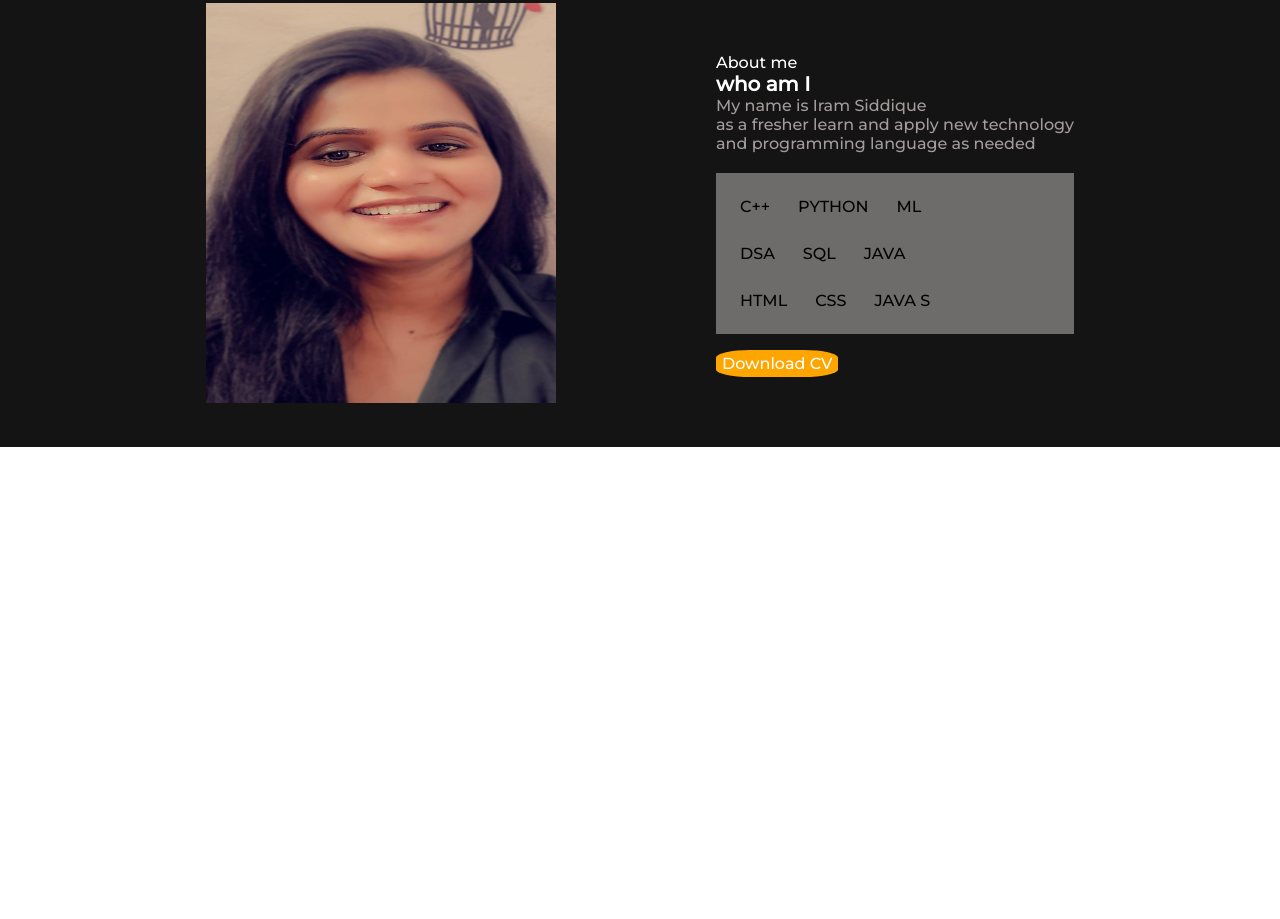
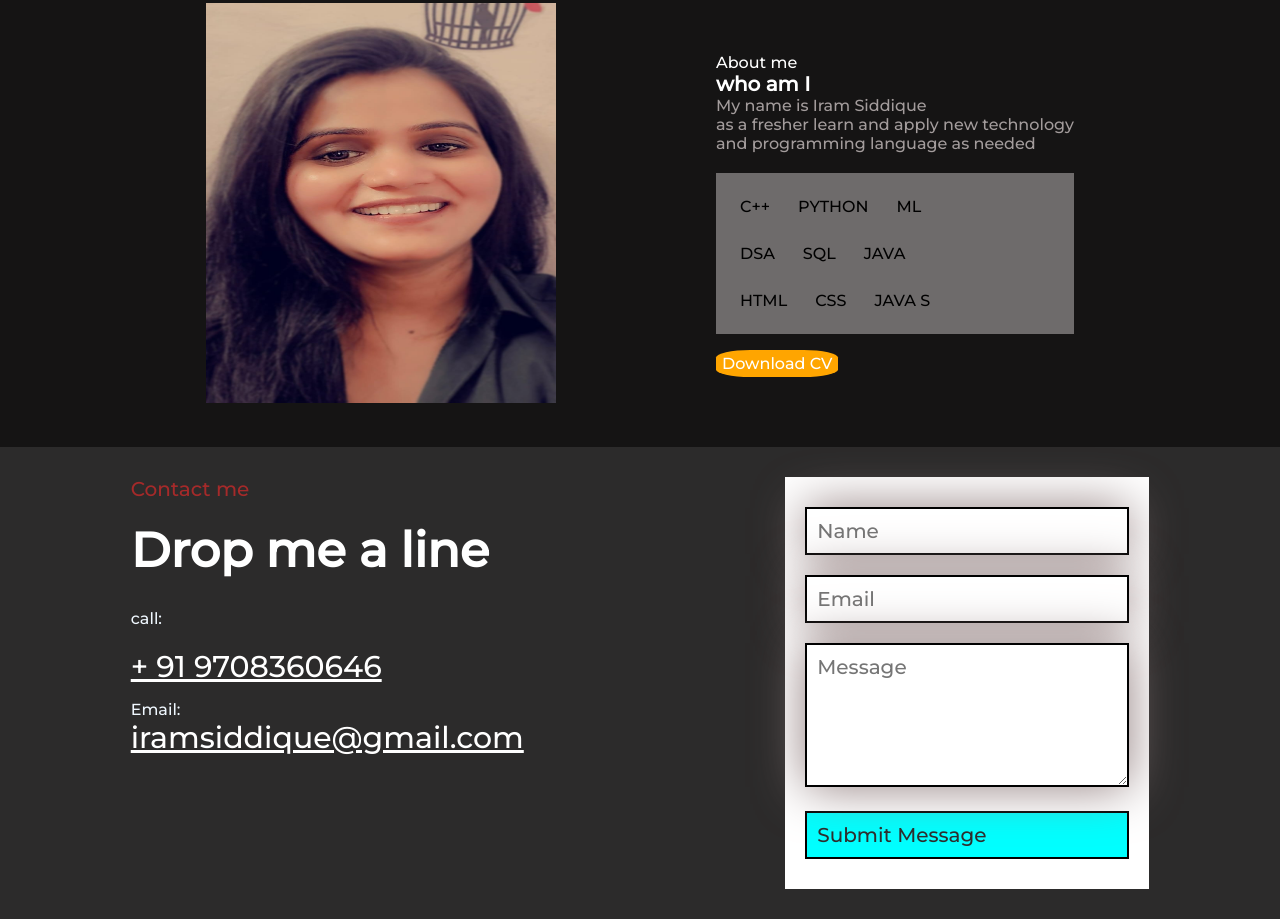
Before and after one commit to Iramsiddique/resume, a plain HTML site: page index.html in a window 1280 px wide. Shown: the part 545-1464 px from the top of the page. Before the commit the page ends 992 px from the top, so only its background shows below. Drawn offline with Linux system fonts and the light colour scheme.

Commit message:
Add files via upload

```diff
--- a/index.html
+++ b/index.html
@@ -72,12 +72,28 @@
   </div>
   <!-- ====================end about me========== -->
      <!-- ============form==========================-->
-     <section>
+     <!-- =================contactb me]========== -->
+     <div id="main">
       <div>
-        <div></div>
-        <div></div>
+        <div id="contact">Contact me</div>
+        <div id="one">Drop me a line</div>
+        <div style="color: aliceblue;">call:</div>
+        <div id="number"><a href="#">+ 91 9708360646</a></div>
+        <div style="color: aliceblue;">Email:</div>
+        <div id="mail"><a href="#">iramsiddique@gmail.com</a></div>
       </div>
-     </section>
+      <div id="kuchnhi">
+        <form >
+          <input type="text" placeholder="Name"><br>
+          <input type="email" placeholder="Email"><br>
+          <textarea rows="5" cols="20" placeholder="Message"></textarea><br>
+          <div id="button"><a href="#">Submit Message</a></div>
+
+        </form>
+      </div>
+     </div>
+
+
 
 </body>
 
--- a/resume.css
+++ b/resume.css
@@ -136,3 +136,80 @@ border-radius: 28%;
 
 }
 /* ==========about end========= */
+/*=============contact me=======*/
+#main{
+    background-color: rgb(44, 43, 43);
+    display: flex;
+    justify-content: space-around;
+
+}
+#contact{
+    color: brown;
+    font-size: 20px;
+    padding-top:30px ;
+}
+#one{
+    color: white;
+    padding: 20px 0px 30px 0px;
+    font-size: 48px;
+    font-weight: 700;
+
+}
+#number{
+    margin: 20px 0px 15px 0px;
+}
+#number a{
+    font-size: 30px;
+    color: white;
+
+}
+#mail{
+
+    margin: 20px 0px0px 0px;
+}
+#mail a{
+    font-size: 30px;
+    color: white;
+
+
+}
+#kuchnhi{
+    background-color: white;
+    margin: 30px 0px 30px 0px;
+    padding: 20px 10px 20px 10px;
+
+}
+input[type="text"],input[type="email"]{
+    width: 300px;
+    padding: 10px;
+    margin: 10px;
+    font-size: 20px;
+    border: 2px solid black;
+    box-shadow: 0px 0px 50px  rgb(145, 126, 126);
+}
+textarea{
+    width: 300px;
+    padding: 10px;
+    margin: 10px;
+    font-size: 20px;
+    border: 2px solid black;
+    box-shadow: 0px 0px 50px rgb(145, 126, 126) ;
+}
+#button {
+    border: 2px solid black;
+    width: 300px;
+    padding: 10px;
+    margin: 10px;
+    font-size: 20px;
+    background-color: aqua;
+
+}
+#button a{
+    text-decoration: none;
+    color: rgb(46, 45, 45);
+
+}
+#button:hover{
+    color: aqua;
+    background-color: silver;
+}
```
